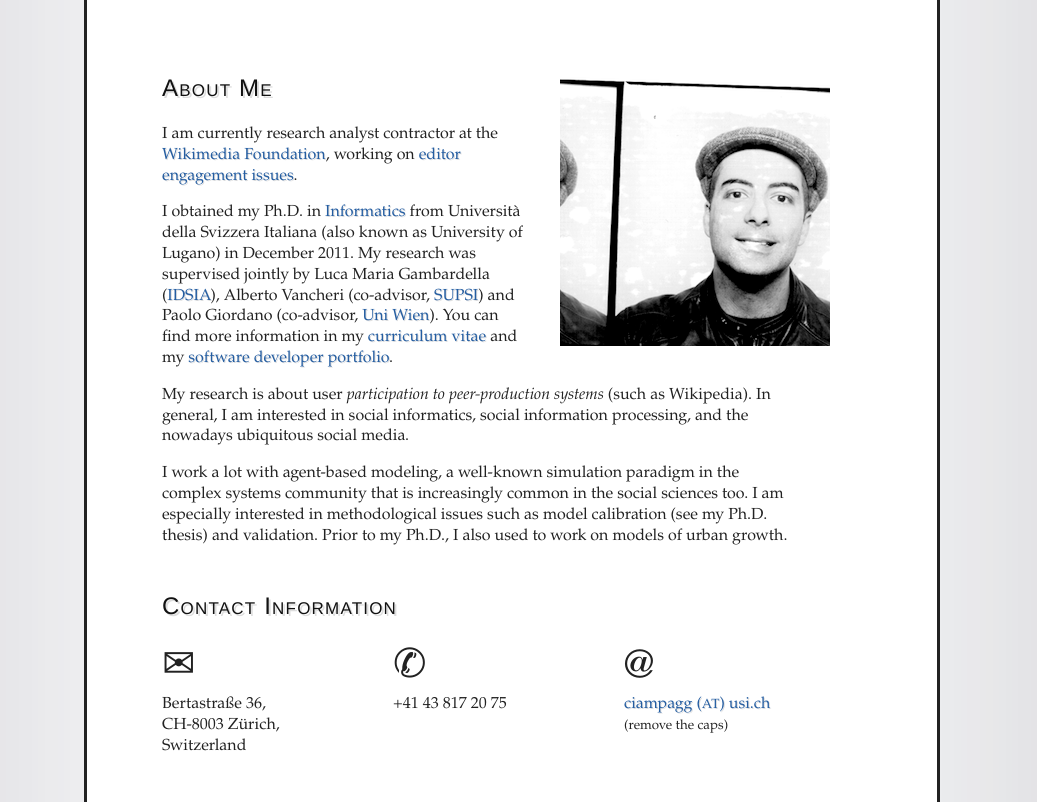
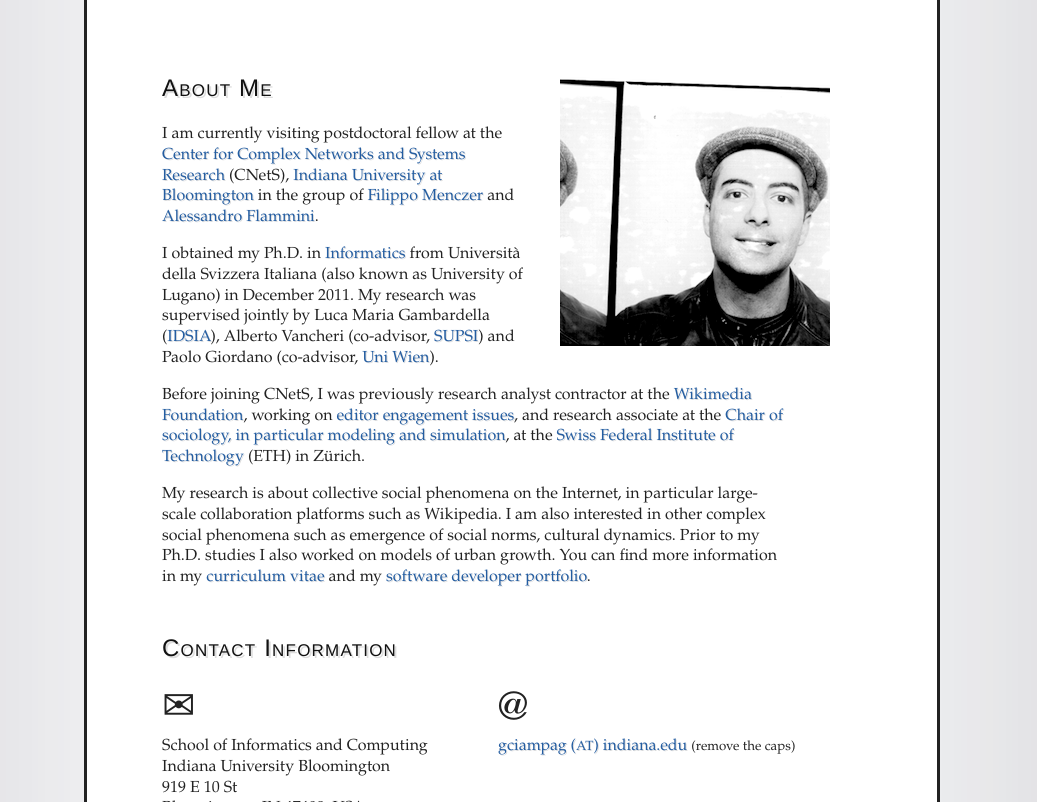
Before and after one commit to glciampaglia/homepage, a plain HTML site: page index.html in a window 1280 px wide. Shown: the part 144-946 px from the top of the page, without its empty margins (128-1165 px from the left). Drawn offline with Linux system fonts and the light colour scheme.

Commit message:
temporary update of information before migrating this website somewhere else

```diff
--- a/css/style.css
+++ b/css/style.css
@@ -97,7 +97,8 @@ h1 {
 .inline-list li {
     display : inline-block;
     vertical-align : top;
-    width : 195px;
+/*    width : 195px; */
+    width : 300px;
     margin : 0;
     padding : 0 2em 0 0;
 }
--- a/index.html
+++ b/index.html
@@ -16,16 +16,16 @@
                 <div class="inline">
                     <img align="right" style="padding : 0 2em 2em 2em;" src="images/metiled_270_bw.png" alt="A picture of me, GLC.">
                     <h3 id="first-heading">About Me</h3>
-                    <p>I am currently research analyst contractor at the <a href="https://wikimediafoundation.org/">Wikimedia Foundation</a>, working on <a href="http://en.wikipedia.org/wiki/Wikipedia:Editor_engagement">editor engagement issues</a>.</p>
-                    <p>I obtained my Ph.D. in <a href="http://www.inf.usi.ch">Informatics</a> from Università della Svizzera Italiana (also known as University of Lugano) in December 2011. My research was supervised jointly by Luca Maria Gambardella (<a href="http://www.idsia.ch/%7Eluca/">IDSIA</a>), Alberto Vancheri (co-advisor, <a href="http://www.supsi.ch/dti/strumenti/rubrica/dettaglio.5503.backLink.58b96214-2453-483c-9f5f-d122ec981907.html">SUPSI</a>) and Paolo Giordano (co-advisor, <a href="http://plone.mat.univie.ac.at/people/details?memberid=975&amp;is_guest=0">Uni Wien</a>). You can find more information in my <a href="docs/cvglc.pdf">curriculum vitae</a> and my <a href="docs/portfolioglc.pdf">software developer portfolio</a>.</p>
-                    <p>My research is about user <span style="font-style: italic;">participation to peer-production systems </span>(such as Wikipedia). In general, I am interested in social informatics, social information processing, and the nowadays ubiquitous social media.</p>
-                    <p>I work a lot with agent-based modeling, a well-known simulation paradigm in the complex systems community that is increasingly common in the social sciences too. I am especially interested in methodological issues such as model calibration (see my Ph.D. thesis) and validation. Prior to my Ph.D., I also used to work on models of urban growth.</p>
+                    <p>I am currently visiting postdoctoral fellow at the <a href="http://cnets.indiana.edu/">Center for Complex Networks and Systems Research</a> (CNetS), <a href="http://iub.edu">Indiana University at Bloomington</a> in the group of <a href="http://informatics.indiana.edu/fil/">Filippo Menczer</a> and <a href="http://sites.google.com/site/aflammin/">Alessandro Flammini</a>.</p>
+                    <p>I obtained my Ph.D. in <a href="http://www.inf.usi.ch">Informatics</a> from Università della Svizzera Italiana (also known as University of Lugano) in December 2011. My research was supervised jointly by Luca Maria Gambardella (<a href="http://www.idsia.ch/%7Eluca/">IDSIA</a>), Alberto Vancheri (co-advisor, <a href="http://www.supsi.ch/dti/strumenti/rubrica/dettaglio.5503.backLink.58b96214-2453-483c-9f5f-d122ec981907.html">SUPSI</a>) and Paolo Giordano (co-advisor, <a href="http://plone.mat.univie.ac.at/people/details?memberid=975&amp;is_guest=0">Uni Wien</a>). </p>
+                    <p>Before joining CNetS, I was previously research analyst contractor at the <a href="https://wikimediafoundation.org/">Wikimedia Foundation</a>, working on <a href="http://en.wikipedia.org/wiki/Wikipedia:Editor_engagement">editor engagement issues</a>, and research associate at the <a href="http://www.soms.ethz.ch">Chair of sociology, in particular modeling and simulation</a>, at the <a href="http://ethz.ch">Swiss Federal Institute of Technology</a> (ETH) in Zürich.</p>
+                    <p>My research is about collective social phenomena on the Internet, in particular large-scale collaboration platforms such as Wikipedia. I am also interested in other complex social phenomena such as emergence of social norms, cultural dynamics. Prior to my Ph.D. studies I also worked on models of urban growth. You can find more information in my <a href="docs/cvglc.pdf">curriculum vitae</a> and my <a href="docs/portfolioglc.pdf">software developer portfolio</a>.</p>
                 </div>
                 <h3>Contact Information</h3>
                 <ul class="inline-list">
-                    <li><span class="dings">✉</span><br>Bertastraße 36, <br> CH-8003 Zürich,<br> Switzerland </li>
-                    <li><span class="dings">✆</span><br>+41 43 817 20 75</li>
-                    <li><span class="dings">@</span><br><a href="mailto:CAPSciampaggCAPS@usi.chCAPS">ciampagg (<small>AT</small>) usi.ch</a> <small>(remove the caps)</small> </li>
+                    <li><span class="dings">✉</span><br/>School of Informatics and Computing<br/>Indiana University Bloomington<br/>919 E 10 St<br/> Bloomington, IN 47408, USA</li>
+                    <!--                    <li><span class="dings">✆</span><br></li> -->
+                    <li><span class="dings">@</span><br><a href="mailto:CAPSgciampagCAPS@indiana.eduCAPS">gciampag (<small>AT</small>) indiana.edu</a> <small>(remove the caps)</small> </li>
                 </ul>
                 <h3>News</h3>
                 <p><strong>02 Jul. 2012</strong>: I am the recipient of an <a href="http://www.snf.ch/E/funding/individuals/prospective-researchers/Pages/default.aspx">SNF “Prospective Researcher” fellowship</a>. Thanks to the financial support of the Swiss National Science Foundation, I will join the <a href="http://cnets.indiana.edu">Center for Complex Networks and Systems Research</a>, Indiana University, in early 2013.</p>
```
